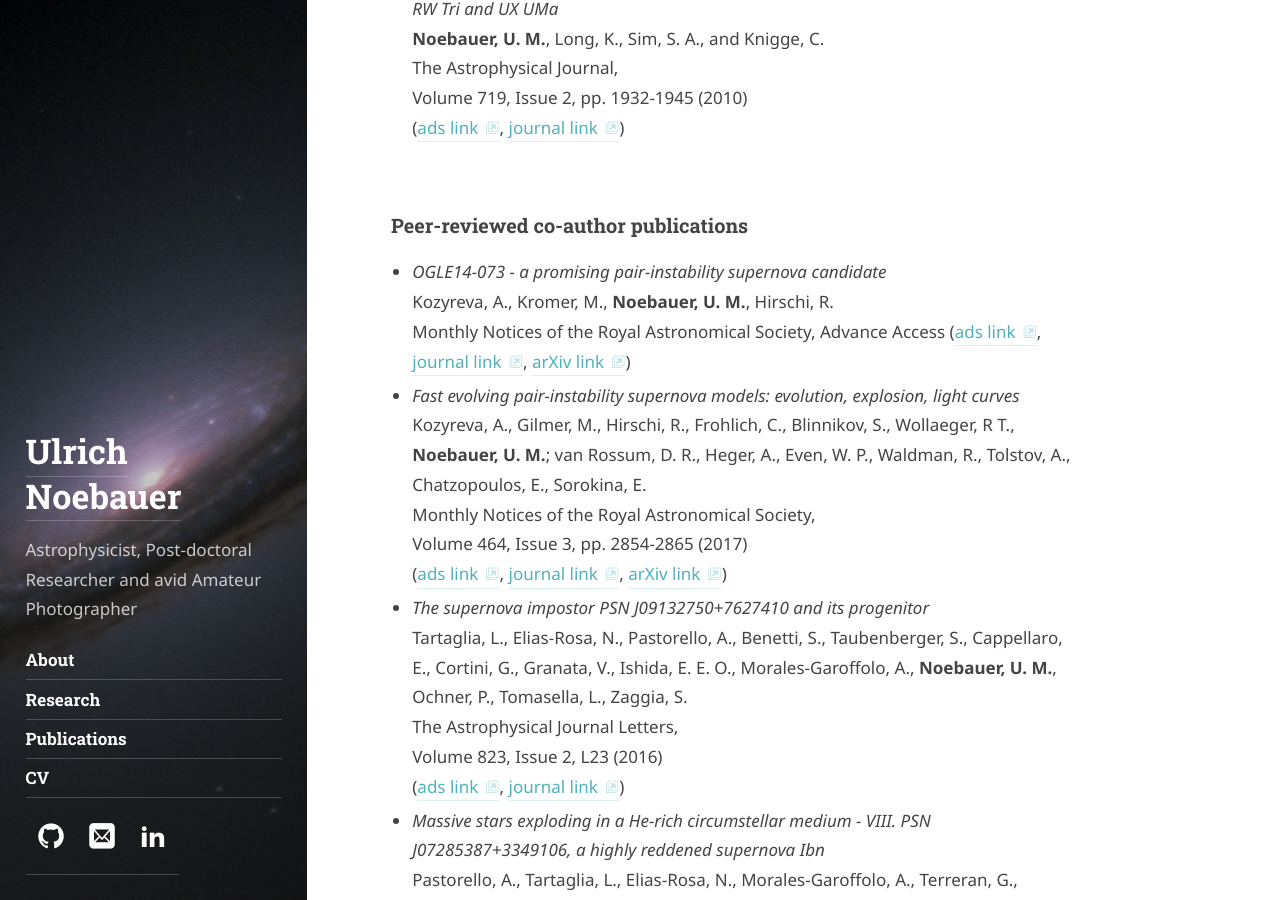
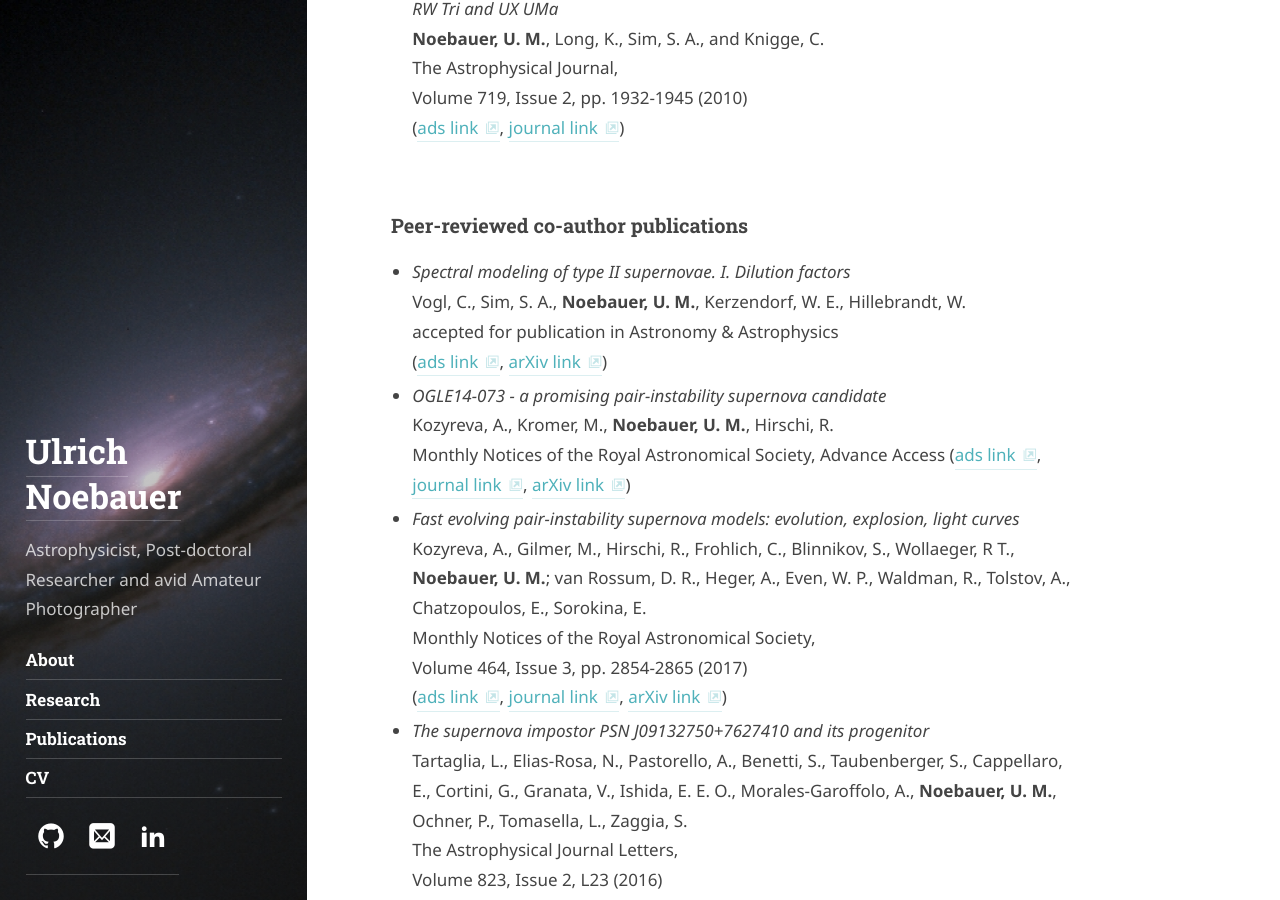
Before and after one commit to unoebauer/unoebauer.github.io, a Jekyll site: the page built from publications/index.md, in a window 1280 px wide and 900 px high, scrolled down 1080 px. Built offline with Jekyll 4.4.1, drawn with Linux system fonts in a browser that asks for light colours; some web fonts are replaced.

Commit message:
Update publication list, add post about IIP paper

```diff
--- a/publications/index.md
+++ b/publications/index.md
@@ -37,6 +37,11 @@ title: Publications
 
 ### Peer-reviewed co-author publications
 
+  * _Spectral modeling of type II supernovae. I. Dilution factors_
+     Vogl, C., Sim, S. A., __Noebauer, U. M.__, Kerzendorf, W. E.,
+     Hillebrandt, W.
+     accepted for publication in Astronomy & Astrophysics
+     ([ads link][vogl2018ads], [arXiv link][vogl2018arxiv])
   * _OGLE14-073 - a promising pair-instability supernova candidate_
      Kozyreva, A., Kromer, M., __Noebauer, U. M.__, Hirschi, R.
      Monthly Notices of the Royal Astronomical Society, Advance Access
```
Also changed, not shown: other parts of publications/index.md (+2 -0 lines), _posts/2018-11-08-vogl2018.md (added, +24 -0 lines).
